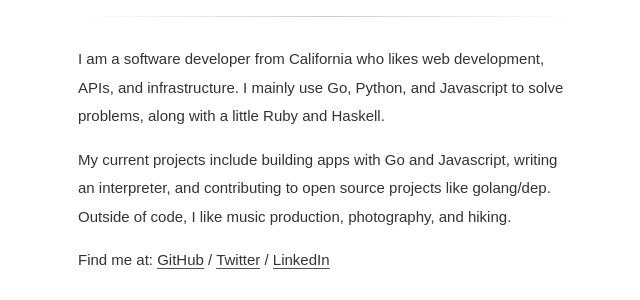
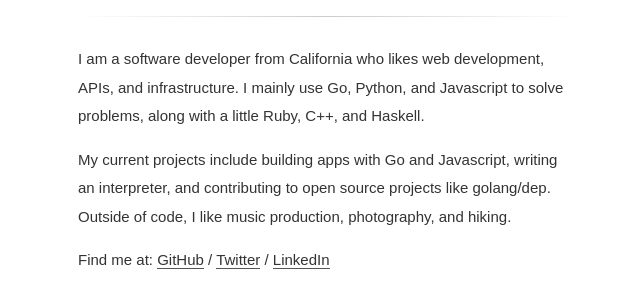
Before and after one commit to nijaru/nijaru.github.io, a Jekyll site: the page built from about.md, in a window 1280 px wide. Shown: the part 211-511 px from the top of the page, without its empty margins (312-952 px from the left). Built offline with Jekyll 4.4.1, drawn with Linux system fonts in a browser that asks for light colours.

```diff
--- a/about.md
+++ b/about.md
@@ -3,7 +3,7 @@ layout: page
 title: About
 ---
 
-I am a software developer from California who likes web development, APIs, and infrastructure. I mainly use Go, Python, and Javascript to solve problems, along with a little Ruby and Haskell.
+I am a software developer from California who likes web development, APIs, and infrastructure. I mainly use Go, Python, and Javascript to solve problems, along with a little Ruby, C++, and Haskell.
 
 My current projects include building apps with Go and Javascript, writing an interpreter, and contributing to open source projects like golang/dep. Outside of code, I like music production, photography, and hiking.
 
```
